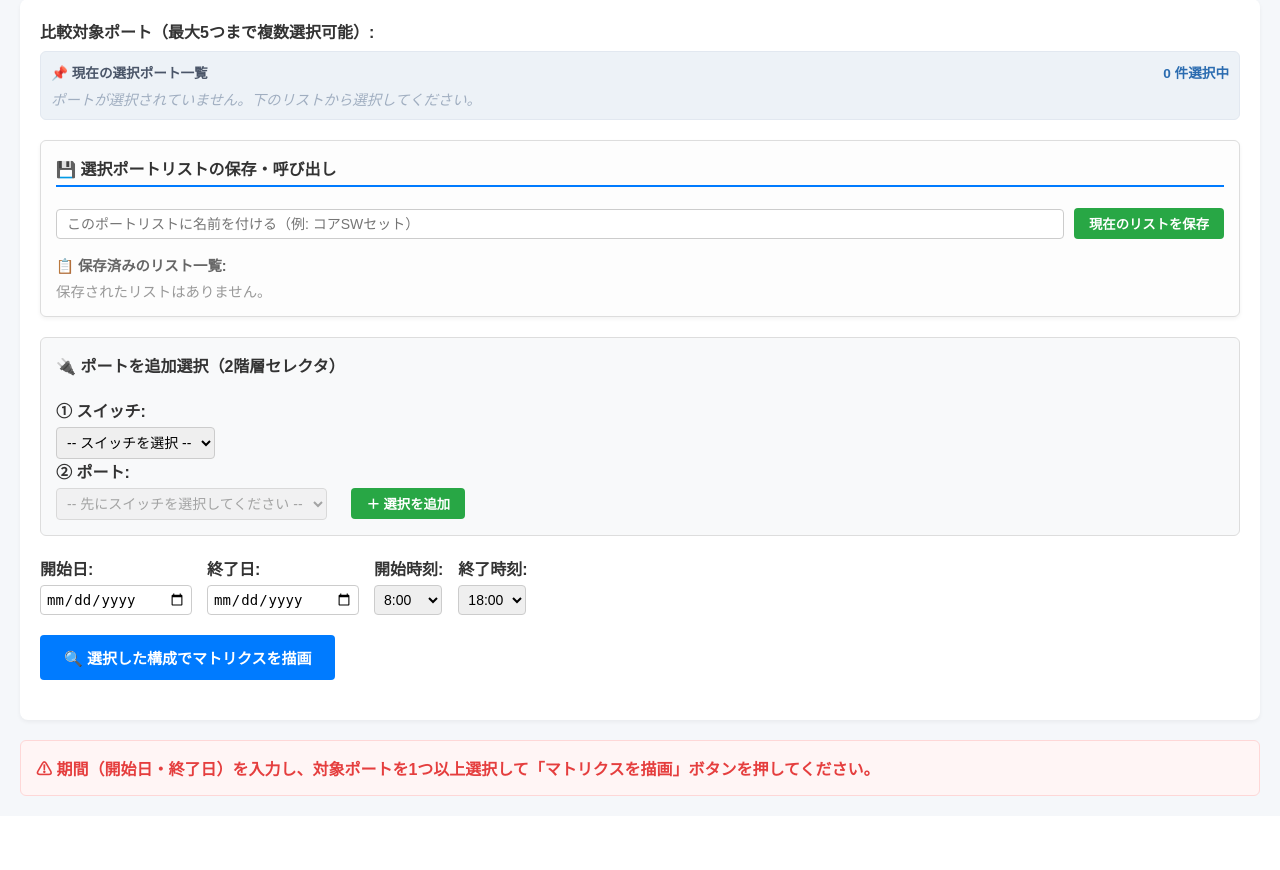
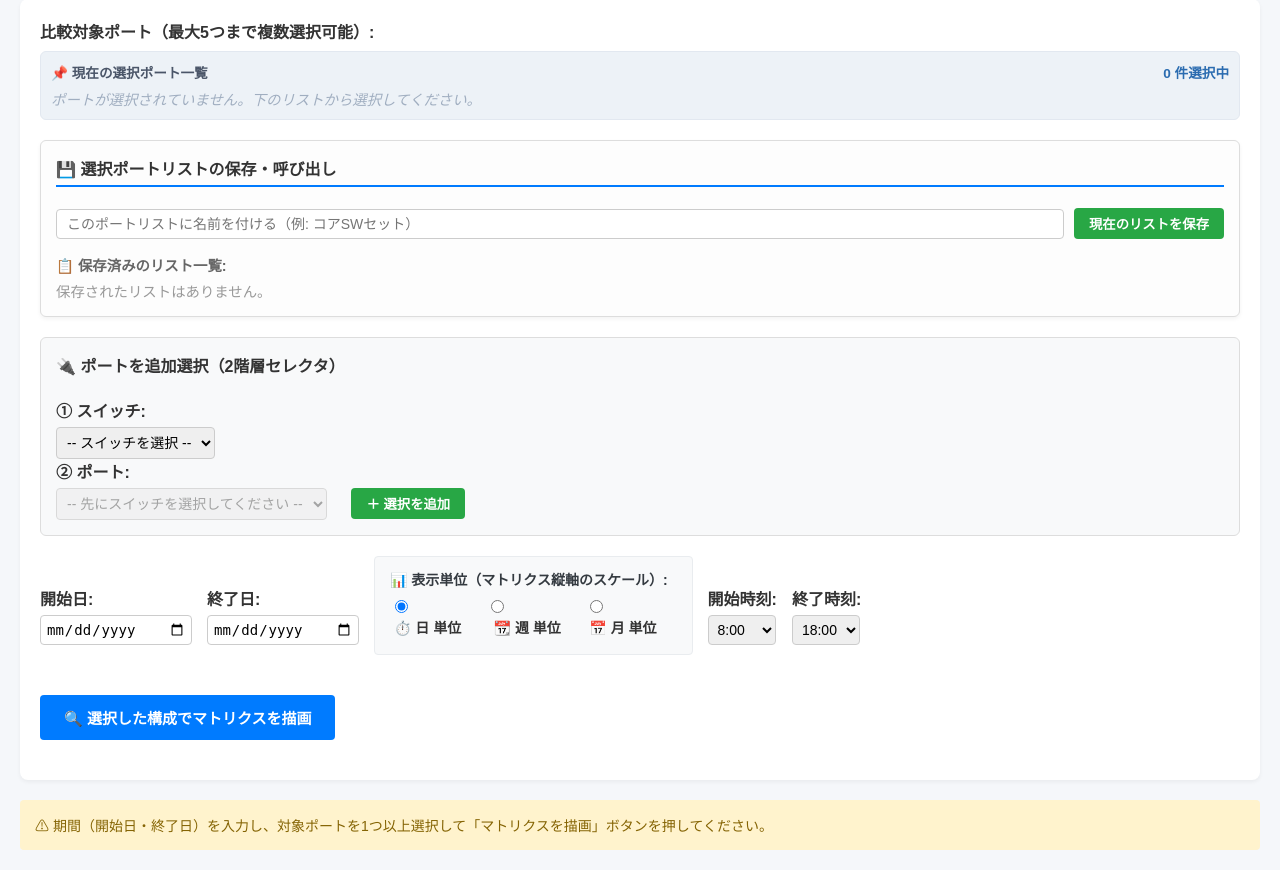
Before and after one commit to devg1120/pyWebGF_FastAPI_v3, a FastAPI app: page /timeseries_board3 in a window 1280 px wide. Shown: the part 174-1044 px from the top of the page. Before the commit the page ends 970 px from the top, so only its background shows below. Run offline with FastAPI, Linux system fonts and the light colour scheme.

Commit message:
timeseries_board3.html  week month

```diff
--- a/main.py
+++ b/main.py
@@ -1676,6 +1676,7 @@ async def timeseries_board3(
     logic: str = "stat_threshold",
     start_hour: int = 8,
     end_hour: int = 18,
+    timescale: str = "day",  # 💡 日(day)・週(week)・月(month)の切り替えパラメータを追加
 ):
     if not base_id:
         base_id = get_default_base_id()
@@ -1683,29 +1684,27 @@ async def timeseries_board3(
     date_tree = get_date_tree(base_id)
 
     if start_dd:
-        start_dd = start_dd.replace("/", "-")  # YYYY-MM-DD 形式に統一
+        start_dd = start_dd.replace("/", "-")
     if end_dd:
         end_dd = end_dd.replace("/", "-")
 
-    # ─── 1. 選択肢をスキャンするためのフォルダ探索（既存ロジック） ───
+    # ─── 1. 選択肢スキャン用のフォルダ探索（既存のロジックを踏襲） ───
     scan_date_dirs = []
     if start_dd:
         try:
-            # pd.to_datetime はハイフン区切り(YYYY-MM-DD)を自動で正しくパースしてくれます
             p_date = pd.to_datetime(start_dd)
             scan_date_dirs.append(os.path.join(actual_base, p_date.strftime("%Y%m"), p_date.strftime("%d")))
             scan_date_dirs.append(os.path.join(actual_base, p_date.strftime("%Y%m"), str(p_date.day)))
         except:
             pass
 
-    # 期間指定がない場合や補完のため、最新のデータ構造を直近5日分スキャン
     for ym, dds in reversed(list(date_tree.items())):
         for d in reversed(dds):
             scan_date_dirs.append(os.path.join(actual_base, ym, d))
             if len(scan_date_dirs) > 5:
                 break
 
-    # ─── 2. データソース内の「全スイッチ ✕ 全ポート」構造をスキャンしてカタログ化 ───
+    # ─── 2. データソース内のスイッチ・ポート構造カタログ化（既存ロジック） ───
     full_switch_manifest = {}
     for d_dir in scan_date_dirs:
         if os.path.exists(d_dir):
@@ -1731,50 +1730,59 @@ async def timeseries_board3(
     for sw_name in full_switch_manifest:
         full_switch_manifest[sw_name]["ports"] = natsorted(list(full_switch_manifest[sw_name]["ports"]))
 
-    # ─── 3. クエリパラメータ（target_pairs）から複数選択された値をパース ───
+    # ─── 3. クエリパラメータからの選択ポートパース（既存ロジック） ───
     raw_targets = request.query_params.getlist("target_pairs")
-
     selected_pairs = []
     for rt in raw_targets:
         if "::" in rt:
             sw_part, fn_part = rt.split("::", 1)
             selected_pairs.append({"switch": sw_part, "filename": fn_part, "raw": rt})
 
-    # 最大5ポートまでに制限
-    #selected_pairs = selected_pairs[:5]    #MAX
-
-    # デフォルトの初期選択状態（何も選ばれていない場合）
-    #if not selected_pairs and all_switches:
-    #    first_sw = all_switches[0]
-    #    first_ports = full_switch_manifest[first_sw]["ports"]
-    #    if first_ports:
-    #        selected_pairs.append({
-    #            "switch": first_sw,
-    #            "filename": first_ports[0],
-    #            "raw": f"{first_sw}::{first_ports[0]}"
-    #        })
-
-    # ─── 4. 指定された期間内の日付リストを生成 ───
+    # ─── 💡 4. 【核心機能】タイムスケール（表示単位）に応じた縦軸オブジェクト群の動的生成 ───
     target_days = []
     weekdays_jp = ["月", "火", "水", "木", "金", "土", "日"]
+
     if start_dd and end_dd:
         try:
+            # 指定された全期間の日付インデックスを生成
             date_range = pd.date_range(start=start_dd, end=end_dd)
-            for d in date_range:
-                ym_dir = d.strftime("%Y%m")
-                d_double = d.strftime("%d")
-                d_single = str(d.day)
-
-                target_days.append({
-                    "yyyymm": ym_dir,
-                    "dd_double": d_double,
-                    "dd_single": d_single,
-                    "formatted": d.strftime("%Y-%m-%d"),
-                    "weekdays_jp": weekdays_jp[d.weekday()],
-                    "weekdays_index": d.weekday(),
-                })
+            df_dr = pd.DataFrame({"date": date_range})
+
+            if timescale == "month":
+                # 月単位のグルーピング処理
+                grouped = df_dr.groupby(df_dr["date"].dt.to_period("M"))
+                for period, group in grouped:
+                    s_day = group["date"].min()
+                    e_day = group["date"].max()
+                    target_days.append({
+                        "label": f"📅 {period.year}年 {period.month}月期 マージ推移",
+                        "start_dd": s_day.strftime("%Y-%m-%d"),
+                        "end_dd": e_day.strftime("%Y-%m-%d")
+                    })
+            elif timescale == "week":
+                # 週単位のグルーピング処理（日曜区切りを基準に週の初日・最終日を算出）
+                grouped = df_dr.groupby(df_dr["date"].dt.to_period("W-SUN"))
+                for period, group in grouped:
+                    s_day = group["date"].min()
+                    e_day = group["date"].max()
+                    week_num = (s_day.day - 1) // 7 + 1
+                    target_days.append({
+                        "label": f"📆 {s_day.month}月 第{week_num}週 ({s_day.strftime('%m/%d')} ～ {e_day.strftime('%m/%d')})",
+                        "start_dd": s_day.strftime("%Y-%m-%d"),
+                        "end_dd": e_day.strftime("%Y-%m-%d")
+                    })
+            else:
+                # 従来通りの「日（Day）」単位
+                for d in date_range:
+                    formatted_str = d.strftime("%Y-%m-%d")
+                    target_days.append({
+                        "label": f"⏱️ {formatted_str} ({weekdays_jp[d.weekday()]})",
+                        "start_dd": formatted_str,
+                        "end_dd": formatted_str
+                    })
         except Exception as e:
-            print(f"日付リスト生成エラー: {e}")
+            print(f"縦軸期間リスト生成エラー: {e}")
+            traceback.print_exc()
 
     return templates.TemplateResponse(
         request=request,
@@ -1793,7 +1801,8 @@ async def timeseries_board3(
             "selected_logic": logic,
             "start_hour": int(start_hour),
             "end_hour": int(end_hour),
-            "target_days": target_days,
+            "selected_timescale": timescale,  # 💡 選択状態をコンテキストへ追加
+            "target_days": target_days,       # 💡 タイムスケールで形が変わった不変配列をバインド
         },
     )
 
--- a/templates/timeseries_board3.html
+++ b/templates/timeseries_board3.html
@@ -214,6 +214,22 @@
                                style="width: 140px;
                                       padding: 5px">
                     </div>
+
+   <div class="form-group" style="margin-bottom: 20px; background-color: #f8f9fa; padding: 12px 15px; border-radius: 4px; border: 1px solid #e9ecef;">
+        <label style="font-weight: bold; font-size: 14px; color: #343a40; display: block; margin-bottom: 8px;">📊 表示単位（マトリクス縦軸のスケール）:</label>
+        <div style="display: inline-block; margin-right: 20px;">
+            <input type="radio" name="timescale" id="scale-day" value="day" {% if selected_timescale == 'day' or not selected_timescale %}checked{% endif %} style="cursor: pointer;">
+            <label for="scale-day" style="cursor: pointer; font-size: 14px; margin-left: 4px;">⏱️ 日 単位</label>
+        </div>
+        <div style="display: inline-block; margin-right: 20px;">
+            <input type="radio" name="timescale" id="scale-week" value="week" {% if selected_timescale == 'week' %}checked{% endif %} style="cursor: pointer;">
+            <label for="scale-week" style="cursor: pointer; font-size: 14px; margin-left: 4px;">&nbsp;📆 週 単位</label>
+        </div>
+        <div style="display: inline-block; margin-right: 20px;">
+            <input type="radio" name="timescale" id="scale-month" value="month" {% if selected_timescale == 'month' %}checked{% endif %} style="cursor: pointer;">
+            <label for="scale-month" style="cursor: pointer; font-size: 14px; margin-left: 4px;">📅 月 単位</label>
+        </div>
+    </div>
                     <div>
                         <label>開始時刻:</label>
                         <select name="start_hour" style="padding: 5px;">
@@ -240,8 +256,13 @@
             {% endfor %}
         ];
                     </script>
+    <div id="form-target-pairs-container">
+        {% for target in selected_pairs %}
+            <input type="hidden" name="target_pairs" value="{{ target.raw }}">
+        {% endfor %}
+    </div>
                     {# 👇 描画ボタン本体 #}
-                    <button type="button"
+                    <button type="submit"
                             onclick="executeMatrixForm()"
                             style="background-color: #007bff;
                                    color: white;
@@ -254,97 +275,89 @@
                 </div>
             </form>
         </div>
-        <!-- ─── 📊 グラフ描画エリア（マトリクス展開） ─── -->
+        <!-- ─── 🛠 クライアントサイドでの最大5個制御JavaScript ─── -->
+
+<!-- 📊 ポートマトリクス展開エリア -->
 {% if selected_pairs and target_days %}
-            <!-- 💡 最大5列に合わせるため、CSSで各列カードの最大幅を算出 -->
     {% set col_count = selected_pairs|length %}
-            {% set max_width_style = "calc(100% / " ~ col_count ~ " - 10px)" %}
-            <div class="matrix-container">
-                {# 💡 【外側ループ】 日付別（縦軸・行） #}
+    {% set max_width_style = "calc(100% / " ~ col_count ~ " - 15px)" %}
+
+    {# 💡 【外側ループ】日・週・月別の期間行（縦軸） #}
     {% for day in target_days %}
-                    <div class="matrix-row">
-                        <!-- 行の見出し（日付） -->
-			<!--
-                        <div class="row-header">
-                            <span>📅 {{ day.formatted }} ({{ day.weekdays_jp }})</span>
-                            <span style="font-size: 0.85em;
-                                         font-weight: normal;
-                                         opacity: 0.9">表示時間帯: {{ start_hour }}:00 ～ {{ end_hour }}:00</span>
+        <div class="matrix-row" style="margin-bottom: 30px; border-bottom: 2px solid #e9ecef; padding-bottom: 20px;">
+            <h4 style="background-color: #f1f3f5; padding: 10px 15px; border-radius: 4px; margin-bottom: 15px; font-size: 15px; color: #212529; font-weight: bold;">
+                {{ day.label }}
+            </h4>
+
+            <div class="matrix-columns" style="display: flex; gap: 15px; flex-wrap: wrap;">
+                {# 💡 【内側ループ】選択されたポート群（列の展開） #}
+                {% for target in selected_pairs %}
+                    <div class="matrix-cell" style="flex: 1; min-width: 320px; max-width: {{ max_width_style }}; background: #fff; border: 1px solid #dee2e6; padding: 12px; border-radius: 4px; box-shadow: 0 1px 3px rgba(0,0,0,0.02);">
+                        <div style="font-size: 13px; font-weight: bold; margin-bottom: 4px; color: #212529;">
+                            🔌 [{{ target.switch }}] {{ target.filename.replace('.csv', '') }}
                         </div>
-			-->
-                        <!-- 💡 【横並びFlex】 ポート別（横軸・列） -->
-                        <div class="sync-scroll-row columns-flex">
-                            {# 💡 【内側ループ】 選択されたポート群（列の展開） #}
-			    <!--
-                            <span class="date" >{{ day.formatted }} ({{ day.weekdays_jp }})</span>
-			    -->
-		          <div style="position: sticky; left: 0; z-index: 10; background: #f8f9fa; border-right: 2px solid #007bff; padding: 15px; display: flex; flex-direction: column; justify-content: center; min-width: 96px; box-shadow: 4px 0 8px rgba(0,0,0,0.05); font-weight: bold; color: #333;">
 
-                            <span style="font-size: 0.8em;" >{{ day.formatted }} (<span style="
-					    color:
-					    {%  if day.weekdays_index == 6 %}
-					       red
-					    {%  elif day.weekdays_index == 5 %}
-					       #3366ff
-                                            {% else %}
-                                               black
-                                            {% endif %}
-					    ;" >{{day.weekdays_jp}}</span>)
-			    </span>
-                            </div>
-                            {% for target in selected_pairs %}
-                                <div class="matrix-column-card" style="max-width: {{ max_width_style }};">
-                                    <!-- 列の見出し（どのスイッチのどのポートか） -->
-                                    <div class="column-header">
-                                        <span style="color: #4a5568; font-size: 0.85em;">SW: {{ target.switch }}</span>
-                                        <br>
-                                        <span style="color: #2b6cb0;
-                                                     font-size: 1.05em">{{ target.filename.replace('.csv', '') }}</span>
                         {% set port_key = target.filename.replace('.csv', '') %}
-        {# 💡 辞書からポート名キーで直接取得 #}
                         {% set port_info = switch_manifest[target.switch]["info"][port_key] if port_key in switch_manifest[target.switch]["info"] else none %}
 
+                        <div style="font-size: 11px; color: #6c757d; margin-bottom: 10px; min-height: 16px;">
                             {% if port_info is not none %}
-            {# 💡 辞書型（dict）かオブジェクト型かどちらでも安全に参照できるよう両方の構文でフォールバック #}
                                 {% set p_desc = port_info.desc if port_info.desc is defined else port_info.get('desc') if port_info.get is defined else '' %}
                                 {% set p_speed = port_info.speed if port_info.speed is defined else port_info.get('speed') if port_info.get is defined else '' %}
-
-            {% if p_desc %}<span style="color: #555; font-size: 0.9em;">({{ p_desc }})</span>{% endif %}
-            {% if p_speed %}<span style="background: #e0e0e0; padding: 2px 5px; font-size: 0.8em; border-radius: 3px; margin-left: 5px;">{{ p_speed | int // 1000 }}Gbps</span>{% endif %}
+                                {% if p_desc %}{{ p_desc }}{% endif %}
+                                {% if p_speed %} | {{ p_speed | int // 1000 }}Gbps{% endif %}
+                            {% else %}
+                                説明なし
                             {% endif %}
                         </div>
-                                    <!-- グラフの呼び出し画像（エラー時のフォールバック処理付き） -->
-                                    <div class="graph-image-wrapper">
-   {% set g_desc = p_desc if p_desc is defined else "" %}
-    {% set g_speed = p_speed if p_speed is defined else "" %}
-<!--
-                                        <img class="graph-img"
-                                             src="/plot?base_id={{ selected_base_id }}&mode=single&yyyymm={{ day.yyyymm }}&dd={{ day.dd_double }}&switch={{ target.switch }}&filename={{ target.filename }}&start_hour={{ start_hour }}&end_hour={{ end_hour }}&cols=3"
-                                             alt="グラフ"
-                                             loading="lazy"
-                                             onerror="this.onerror=null; this.src='/plot?base_id={{ selected_base_id }}&mode=single&yyyymm={{ day.yyyymm }}&dd={{ day.dd_single }}&switch={{ target.switch }}&filename={{ target.filename }}&start_hour={{ start_hour }}&end_hour={{ end_hour }}&cols=3';">
--->
 
-    <img src="/plot?base_id={{ selected_base_id }}&mode=single&yyyymm={{ day.yyyymm }}&dd={{ day.dd_double }}&switch={{ target.switch }}&filename={{ target.filename }}&cols=2&start_hour={{ start_hour }}&end_hour={{ end_hour }}&desc={{ g_desc | urlencode }}&speed={{ g_speed }}"
-         alt="グラフ"
-         style="width: 100%; height: auto; border: 1px solid #ccc; border-radius: 4px;">
-
+                        {# 💡 核心修正：既存の /plot 側の `if mode == "range" and start_dd and end_dd:` 条件を100%着火させるため、各タイムスケール行の期間値をインジェクション #}
+                        <div class="graph-container" style="text-align: center; background-color: #fcfcfc; padding: 5px; border-radius: 2px;">
+                            <img src="/plot?base_id={{ selected_base_id }}&mode=range&start_dd={{ day.start_dd }}&end_dd={{ day.end_dd }}&switch={{ target.switch }}&filename={{ target.filename }}&start_hour={{ start_hour }}&end_hour={{ end_hour }}&cols={{ col_count }}"
+                                 alt="トラフィック推移グラフ"
+                                 style="width: 100%; height: auto; max-height: 260px; border-radius: 2px;">
                         </div>
                     </div>
                 {% endfor %}
             </div>
         </div>
     {% endfor %}
+
+{% else %}
+    <div class="alert alert-warning" style="padding: 15px; background-color: #fff3cd; color: #856404; border-radius: 4px; margin-top: 20px; font-size: 14px;">
+        ⚠ 期間（開始日・終了日）を入力し、対象ポートを1つ以上選択して「マトリクスを描画」ボタンを押してください。
     </div>
-        {% else %}
-            <p style="color: #e53e3e;
-                      font-weight: bold;
-                      background: #fff5f5;
-                      padding: 15px;
-                      border-radius: 6px;
-                      border: 1px solid #fed7d7">⚠ 期間（開始日・終了日）を入力し、対象ポートを1つ以上選択して「マトリクスを描画」ボタンを押してください。</p>
 {% endif %}
-        <!-- ─── 🛠 クライアントサイドでの最大5個制御JavaScript ─── -->
+
+<!-- 💡 スイッチとポートの「＋選択を追加」ボタン用スクリプト（既存ロジック用連携ガード） -->
+<script>
+    // プルダウンから新しくポートを追加選択する際、現在の timescale 状態を崩さずURLに引き継ぐ拡張
+    function appendPortSelection() {
+        const sw = document.getElementById("select-switch") ? document.getElementById("select-switch").value : "";
+        const port = document.getElementById("select-port") ? document.getElementById("select-port").value : "";
+        if (!sw || !port) return;
+
+        const currentParams = new URLSearchParams(window.location.search);
+
+        // 最新の画面入力状態をマージ
+        currentParams.set("start_dd", document.querySelector('input[name="start_dd"]').value);
+        currentParams.set("end_dd", document.querySelector('input[name="end_dd"]').value);
+        currentParams.set("start_hour", document.querySelector('select[name="start_hour"]').value);
+        currentParams.set("end_hour", document.querySelector('select[name="end_hour"]').value);
+
+        // 💡 表示単位のラジオボタンの選択状態も消さずに移植
+        const activeScale = document.querySelector('input[name="timescale"]:checked').value;
+        currentParams.set("timescale", activeScale);
+
+        // 新しいペアをクエリパラメータに追加
+        currentParams.append("target_pairs", sw + "::" + port);
+
+        window.location.href = window.location.pathname + "?" + currentParams.toString();
+    }
+
+    // もし既存の「＋選択を追加」ボタンにonclick属性等があれば、上記の関数の呼び出しに書き換えてください。
+</script>
+
         <script>
 		/*
         const selectElement = document.getElementById('target_pairs');
```
Also changed, not shown: 1 other file. Lines whose indentation alone changed are shown as unchanged.
